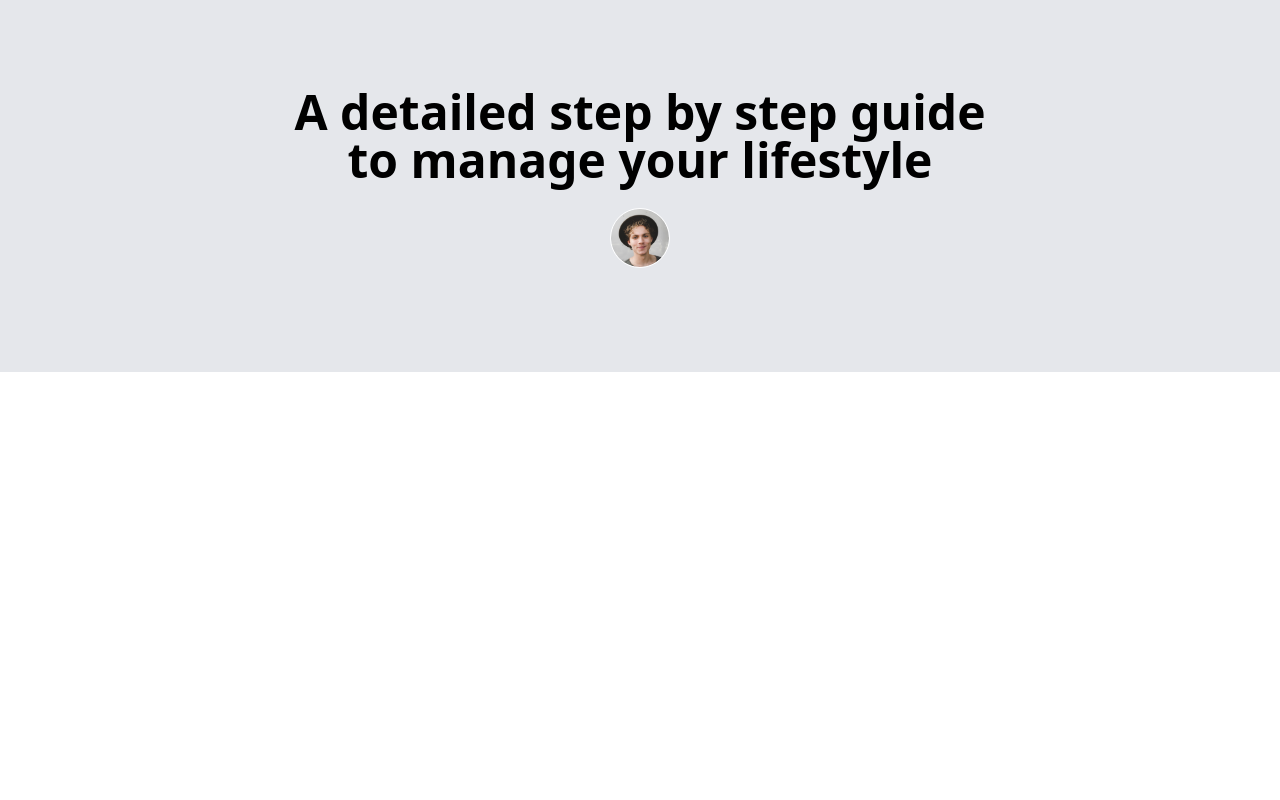
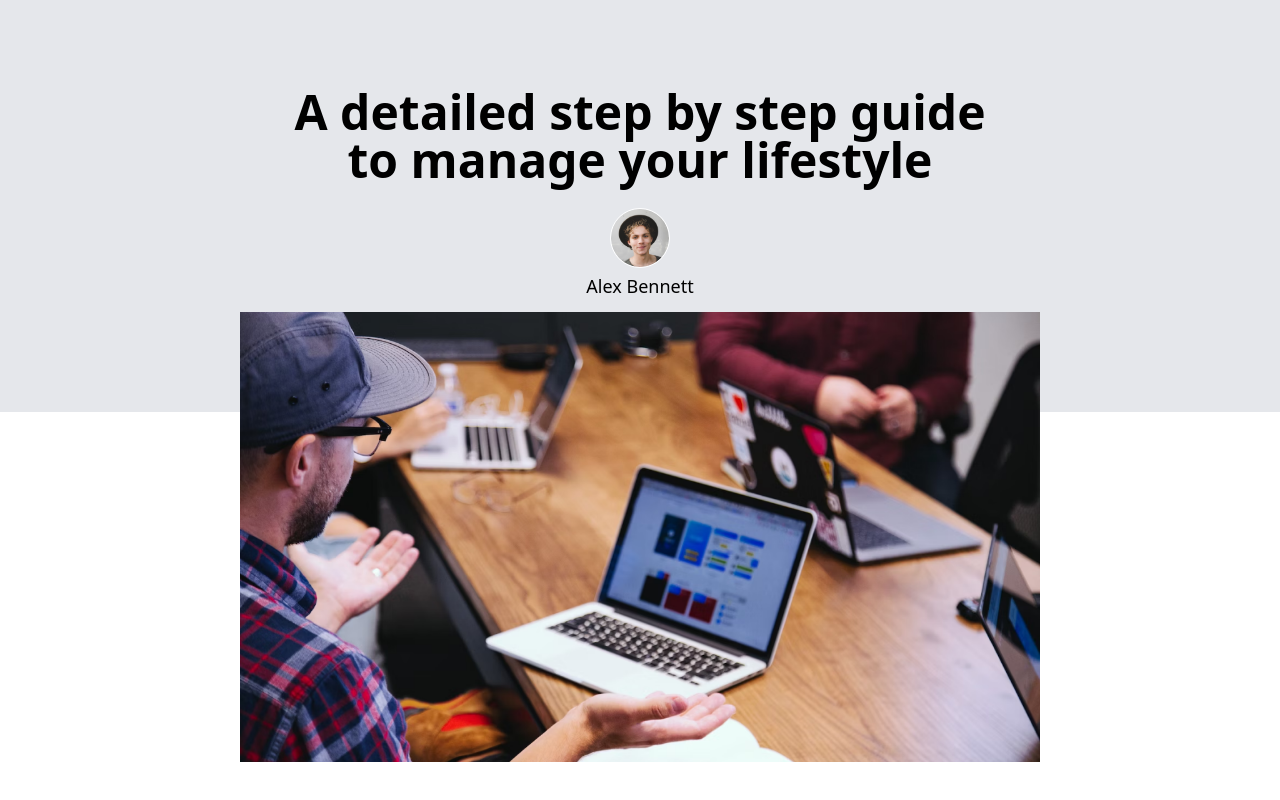
Before and after one commit to nadunthilina/-Full-Stack-Blog-App, a Next.js app in the folder next-blog-app/: page /blogs/1 in a window 1280 px wide. Shown: the part 516-1316 px from the top of the page. Before the commit the page ends 888 px from the top, so only its background shows below. Built offline with nearby package versions, Linux system fonts and the light colour scheme.

Commit message:
add image

```diff
--- a/next-blog-app/app/blogs/[id]/page.jsx
+++ b/next-blog-app/app/blogs/[id]/page.jsx
@@ -30,7 +30,12 @@ const BlogPage = ({ params: paramsPromise }) => {
       <div className="text-center my-24">
         <h1 className="text-2xl sm:text-5xl font-semibold max-w-[700px] mx-auto">{data.title}</h1>
         <Image className="mx-auto mt-6 border border-white rounded-full" src={data.author_img} width={60} height={60} alt=""/>
+        <p className="mt-1 pb-2 text-lg max-w-[740px] mx-auto">{data.author}</p>
       </div>
+    </div>
+    <div className="mx-5 max-w-[800px] md:mx-auto mt-[-100px] mb-10">
+      <Image src={data.image} width={1280} height={720} alt=""/>
+
     </div>
     </>:<></>
   );
```
